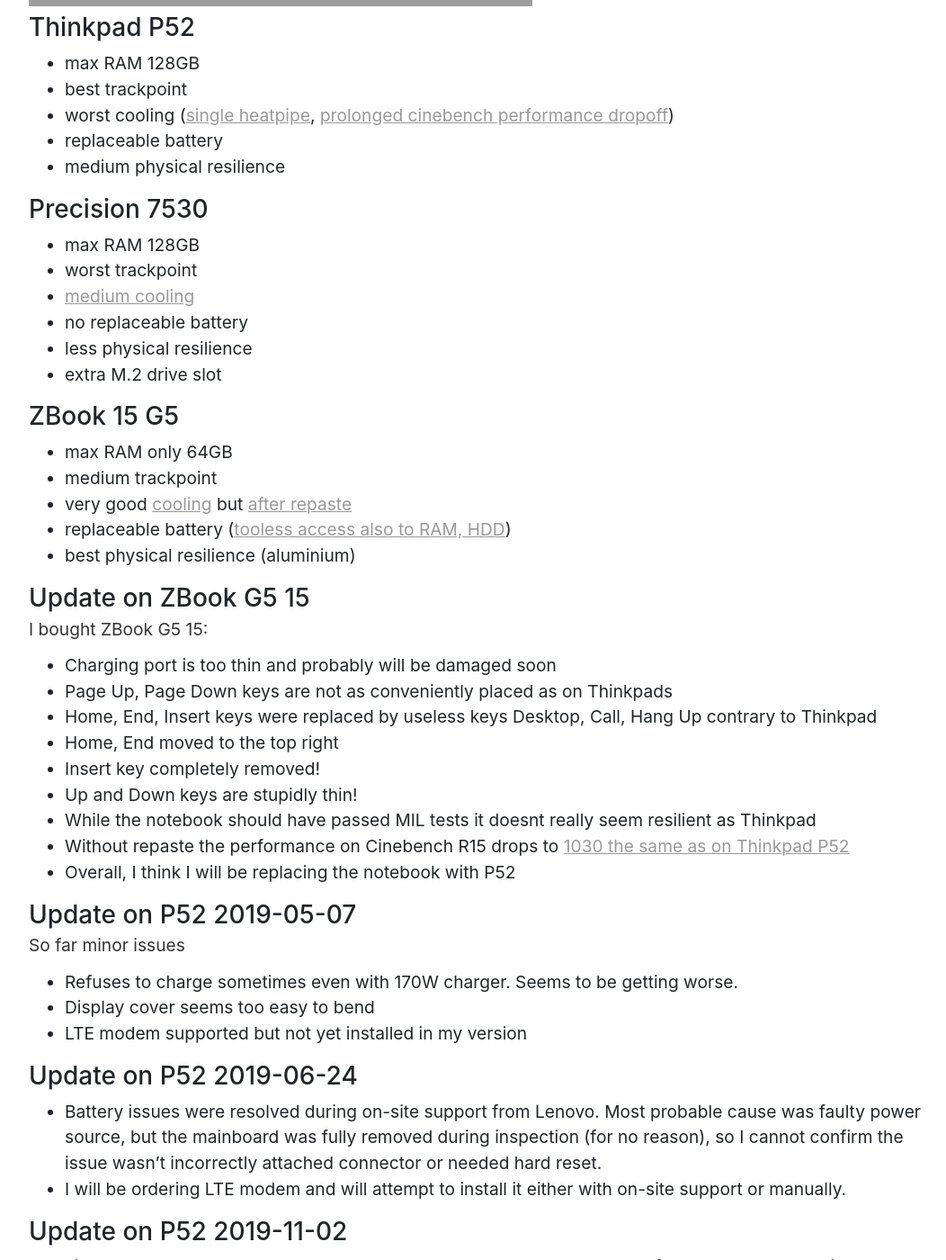
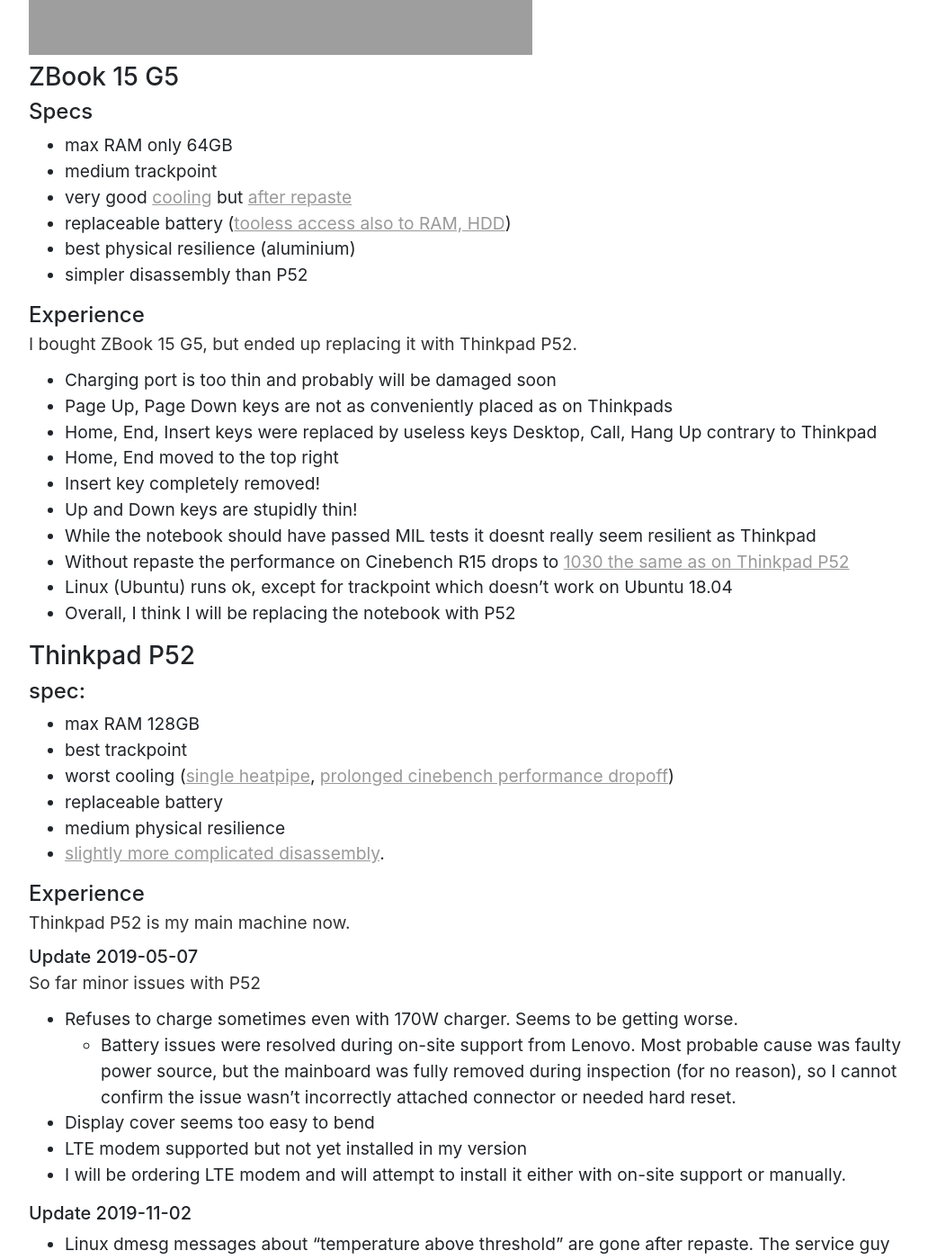
Before and after one commit to vackosar/vackosar.github.io, a Jekyll site: the page built from _posts/2019-03-03-Thinkpad-P52-vs-HP-Zbook-15-G5-vs-Dell-Precision-7530.md, in a window 1280 px wide and 1400 px high, scrolled down 707 px. Shown: the whole window at 90% size, without its empty margins (111-1163 px from the left). Built offline with Jekyll 4.4.1, drawn with Linux system fonts in a browser that asks for light colours; nearby versions of some CDN libraries; library files that are not in the unit come from our copies; comment, search, counter and statistics services are not loaded; some of the changed text lies outside the part shown; grey boxes are pictures that could not be loaded.

Commit message:
improve p52 vs zbook article

```diff
--- a/_posts/2019-03-03-Thinkpad-P52-vs-HP-Zbook-15-G5-vs-Dell-Precision-7530.md
+++ b/_posts/2019-03-03-Thinkpad-P52-vs-HP-Zbook-15-G5-vs-Dell-Precision-7530.md
@@ -4,40 +4,27 @@
 date: 2019-03-03
 ---
 
-I wanted at least __15inch display__ processor __i7-8750H__, reasonable graphics __P1000__, at least __max 64GB RAM__, __RJ45__, __trackpoint__, physical __resilience__. I decided to buy ZBook 15 G5 over Thinkpad P52 and Precision 7530 and below are my reasons.
+I share my personal experience selecting and working on the best mobile workstation of 2019 with specs matching Thinkpad P52 and ZBook 15 G5.
+
+I wanted at least __15inch display__ processor __i7-8750H__, reasonable graphics __P1000__, at least __max 64GB RAM__, __RJ45__, __trackpoint__, physical __resilience__. I first decided to buy ZBook 15 G5 over Thinkpad P52 and Precision 7530, but ended up using Thinkpad P52.
 
 I also shortly considered a wild card _14inch Latitude 5491_ as it had attractive price, but it missed too many of the requirements (poor cooling, low max ram, poor physical resilience, low graphics).
 
 <iframe width="560" height="315" src="https://www.youtube-nocookie.com/embed/sRnKbLtE21k?controls=0" frameborder="0" allow="accelerometer; autoplay; encrypted-media; gyroscope; picture-in-picture" allowfullscreen></iframe>
 
-### Thinkpad P52
-
-- max RAM 128GB
-- best trackpoint
-- worst cooling ([single heatpipe](http://forum.notebookreview.com/attachments/cooling_comparison-png.160125/), [prolonged cinebench performance dropoff](https://www.notebookcheck.net/Lenovo-ThinkPad-P52-i7-P1000-FHD-Workstation-Review.322974.0.html))
-- replaceable battery
-- medium physical resilience
-
-### Precision 7530
-
-- max RAM 128GB
-- worst trackpoint
-- [medium cooling](https://scene7-cdn.dell.com/is/image//DellComputer/workstation-precision-7530-html5-thumb-image-set?wid=1110&fmt=png-alpha)
-- no replaceable battery
-- less physical resilience
-- extra M.2 drive slot
 
 ### ZBook 15 G5
 
+#### Specs
 - max RAM only 64GB
 - medium trackpoint
 - very good [cooling](https://f1.media.brightcove.com/8/1160438711001/1160438711001_5763673639001_5763663561001-vs.jpg?pubId=4119874066001&videoId=5763349495001) but [after repaste](http://forum.notebookreview.com/threads/dell-precision-7530-hp-zbook-15-g5-or-lenovo-thinkpad-p52.820474/page-26#post-10817321)
 - replaceable battery ([tooless access also to RAM, HDD](https://i.ytimg.com/vi/4jW1loaLgyI/maxresdefault.jpg))
 - best physical resilience (aluminium)
+- simpler disassembly than P52
 
-### Update on ZBook G5 15
-
-I bought ZBook G5 15:
+#### Experience
+I bought ZBook 15 G5, but ended up replacing it with Thinkpad P52.
 
 - Charging port is too thin and probably will be damaged soon
 - Page Up, Page Down keys are not as conveniently placed as on Thinkpads
@@ -47,27 +34,48 @@
 - Up and Down keys are stupidly thin!
 - While the notebook should have passed MIL tests it doesnt really seem resilient as Thinkpad
 - Without repaste the performance on Cinebench R15 drops to [1030 the same as on Thinkpad P52](https://www.notebookcheck.net/Lenovo-ThinkPad-P52-i7-P1000-FHD-Workstation-Review.322974.0.html)
+- Linux (Ubuntu) runs ok, except for trackpoint which doesn't work on Ubuntu 18.04
 - Overall, I think I will be replacing the notebook with P52
 
-### Update on P52 2019-05-07
-So far minor issues
 
+### Thinkpad P52
+
+#### spec:
+- max RAM 128GB
+- best trackpoint
+- worst cooling ([single heatpipe](http://forum.notebookreview.com/attachments/cooling_comparison-png.160125/), [prolonged cinebench performance dropoff](https://www.notebookcheck.net/Lenovo-ThinkPad-P52-i7-P1000-FHD-Workstation-Review.322974.0.html))
+- replaceable battery
+- medium physical resilience
+- [slightly more complicated disassembly](/2020/04/19/P52-disassembly.html).
+
+#### Experience
+Thinkpad P52 is my main machine now.
+
+##### Update 2019-05-07
+So far minor issues with P52
 - Refuses to charge sometimes even with 170W charger. Seems to be getting worse.
+    - Battery issues were resolved during on-site support from Lenovo. Most probable cause was faulty power source, but the mainboard was fully removed during inspection (for no reason), so I cannot confirm the issue wasn't incorrectly attached connector or needed hard reset.
 - Display cover seems too easy to bend
 - LTE modem supported but not yet installed in my version
+- I will be ordering LTE modem and will attempt to install it either with on-site support or manually.
+
+##### Update 2019-11-02
+- Linux dmesg messages about "temperature above threshold" are gone after repaste. The service guy haven't returned some of the screws.
+- I had to disassemble the whole notebook due to pouring almond butter all over it - faulty jar in my backpack.
+- [I posted about thermals P52 vs P53 here](https://vaclavkosar.com/2019/11/02/Thinkpad-P53-vs-P52-Thermals.html).
+
+##### Update 2020-04-26
+- Message "temperature above threshold" returned into dmesg log, so it seem that the improvement after repaste is only temporary.
+- I posted [a video comparison of P52 vs G5](https://youtu.be/sRnKbLtE21k).
 
 
-### Update on P52 2019-06-24
-- Battery issues were resolved during on-site support from Lenovo. Most probable cause was faulty power source, but the mainboard was fully removed during inspection (for no reason), so I cannot confirm the issue wasn't incorrectly attached connector or needed hard reset.
-- I will be ordering LTE modem and will attempt to install it either with on-site support or manually.
+### Precision 7530
+I only evaluated precision, but haven't bought it.
 
-
-### Update on P52 2019-11-02
-- Linux dmesg messages about "temperature above threshold" are gone after repaste. The service guy haven't returned some of the screws.
-- I had to disassemble the whole notebook due to pouring almond butter all over it - faulty jar in my backpack.
-- I posted about thermals in [P53 here](https://vaclavkosar.com/2019/11/02/Thinkpad-P53-vs-P52-Thermals.html).
-
-
-### Update on P52 2020-04-26
-- Message "temperature above threshold" returned into dmesg log, so it seem that the improvement after repaste is only temporary.
-- I posted a video comparison of the notebooks.
+#### Specs
+- max RAM 128GB
+- worst trackpoint
+- [medium cooling](https://scene7-cdn.dell.com/is/image//DellComputer/workstation-precision-7530-html5-thumb-image-set?wid=1110&fmt=png-alpha)
+- no replaceable battery
+- less physical resilience
+- extra M.2 drive slot
```
Also changed, not shown: 1 other file.
